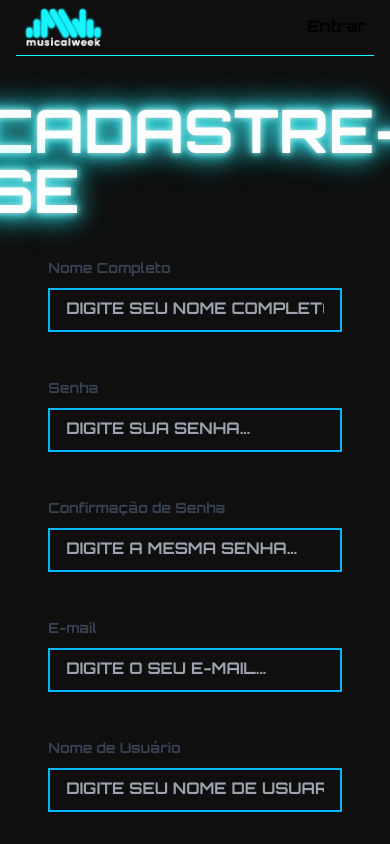
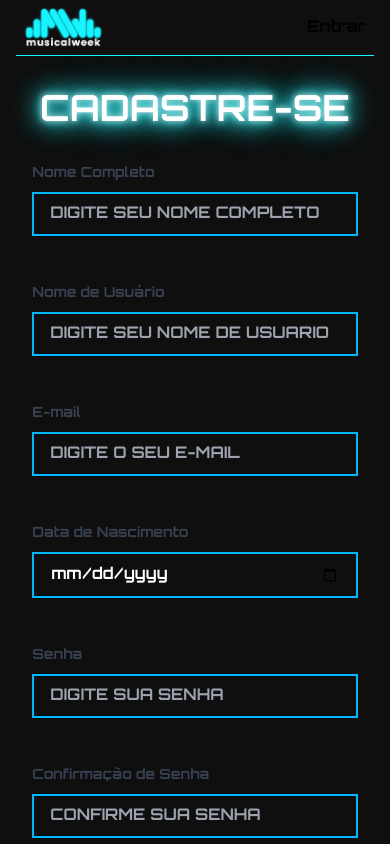
Before and after one commit to meira03/musicalweek, a Next.js app: page /en/cadastro in a window 390 px wide. Shown: the top 844 px of the page. Built offline with nearby package versions, Linux system fonts and the light colour scheme; no server answers.

Commit message:
Ajustes na responsividade e layout

```diff
--- a/src/app/[lang]/alterar-perfil/page.js
+++ b/src/app/[lang]/alterar-perfil/page.js
@@ -9,8 +9,9 @@ export const metadata = {
 export default async function AlterarPerfil() {
 
   const res = await perfilUsuario();
+  console.log(res)
 
-  const initialBirthdayValue = res ? formatDateForState(res.perfil.data_nasc) : '';
+  const initialBirthdayValue = res ? formatDateForState(res.data_nasc) : '';
 
   function formatDateForState(dateString) {
     if (!dateString) return '';
@@ -20,7 +21,7 @@ export default async function AlterarPerfil() {
 
   return (
     <main className="mx-auto sm:max-w-7xl px-2 sm:px-6 lg:px-8 min-h-[80vh] flex justify-center items-center">
-      <div className="bg-black-100 dark:bg-black-300 max-w-md p-8 rounded shadow w-4/5 sm:w-1/2">
+      <div className="bg-black-100 dark:bg-black-300 max-w-md p-4 sm:p-8 rounded shadow w-full sm:w-4/5 lg:w-1/2">
         <h1 className="text-white dark:text-white text-center text-3xl font-bold uppercase">
           ALTERAR PERFIL
         </h1>
@@ -31,14 +32,14 @@ export default async function AlterarPerfil() {
             id="completeName"
             type="text"
             name="completeName"
-            value={res.perfil.nome}
+            value={res.nome}
             className="border rounded bg-white py-2 px-4 w-full"
           />
           <InputField
             id="nickname"
             type="text"
             name="nickname"
-            value={res.perfil.nick}
+            value={res.nick}
             className="border rounded bg-white py-2 px-4 w-full"
           />
           <InputField
--- a/src/app/[lang]/alterar-senha/page.js
+++ b/src/app/[lang]/alterar-senha/page.js
@@ -128,8 +128,7 @@ export default function AlteraSenha() {
 
   return (
     <main className="mx-auto sm:max-w-7xl px-2 sm:px-6 lg:px-8 min-h-[80vh] flex justify-center items-center">
-
-      <div className="bg-gray-100 dark:bg-zinc-800 max-w-md p-8 rounded shadow w-4/5 sm:w-1/2">
+      <div className="bg-gray-100 dark:bg-zinc-800 max-w-md p-4 sm:p-8 rounded shadow w-full sm:w-4/5 md:w-1/2">
         <h1 className="dark:text-white text-center text-3xl font-bold mb-6 uppercase">
           ALTERAR SENHA
         </h1>
--- a/src/app/[lang]/cadastro/page.js
+++ b/src/app/[lang]/cadastro/page.js
@@ -8,6 +8,7 @@ import { register } from '@/utils/forms';
 export default function Cadastro() {
   const router = useRouter();
   const [message, setMessage] = useState('');
+
 
   async function onRegister(formData) {
     if (document.getElementById("passwordConfirmation").value == "" || document.getElementById("nickname").value == "" || document.getElementById("completeName").value == "" || document.getElementById("email").value == "" || document.getElementById("passwordCadastro").value == "") {
@@ -39,7 +40,6 @@ export default function Cadastro() {
       }
       return
     }
-
     if (document.getElementById("passwordCadastro").value === document.getElementById("passwordConfirmation").value) {
       const res = await register(formData)
       if (res.redirect === true) {
@@ -54,17 +54,41 @@ export default function Cadastro() {
   }
 
   return (
-    <main className="min-h-screen bg-black-100 dark:bg-black-300 text-white h-full flex flex-col justify-center items-center p-8">
-      <h1 className="flex justify-center neon-text text-6xl uppercase font-semibold mb-8">
+    <main className="min-h-screen bg-black-100 dark:bg-black-300 text-white h-full flex flex-col justify-center items-center p-4 md:p-8 max-w-screen-md mx-auto">
+      <h1 className="text-center neon-text text-4xl sm:text-5xl md:text-6xl uppercase font-semibold mb-8">
         CADASTRE-SE
       </h1>
+      <form action={onRegister} className="w-full max-w-2xl">
         <div className="grid grid-cols-1 sm:grid-cols-2 gap-4 mx-auto w-full">
           <div className="mb-4 sm:col-span-1">
             <Input
               id="completeName"
               type="text"
               name="completeName"
-            placeholder="DIGITE SEU NOME COMPLETO..."
+              placeholder="DIGITE SEU NOME COMPLETO"
+            />
+          </div>
+          <div className="mb-4 sm:col-span-1">
+            <Input
+              id="nickname"
+              type="text"
+              name="nickname"
+              placeholder="DIGITE SEU NOME DE USUÁRIO"
+            />
+          </div>
+          <div className="mb-4 sm:col-span-1">
+            <Input
+              id="email"
+              type="text"
+              name="email"
+              placeholder="DIGITE O SEU E-MAIL"
+            />
+          </div>
+          <div className="mb-4 sm:col-span-1">
+            <Input
+              id="birthday"
+              type="date"
+              name="birthday"
             />
           </div>
           <div className="mb-4 sm:col-span-1">
@@ -72,7 +96,7 @@ export default function Cadastro() {
               id="passwordCadastro"
               type="password"
               name="senha"
-            placeholder="DIGITE SUA SENHA..."
+              placeholder="DIGITE SUA SENHA"
             />
           </div>
           <div className="mb-4 sm:col-span-1">
@@ -80,31 +104,7 @@ export default function Cadastro() {
               id="passwordConfirmation"
               type="password"
               name="passwordConfirmation"
-            placeholder="DIGITE A MESMA SENHA..."
-          />
-        </div>
-        <div className="mb-4 sm:col-span-1">
-          <Input
-            id="email"
-            type="text"
-            name="email"
-            placeholder="DIGITE O SEU E-MAIL..."
-          />
-        </div>
-        <div className="mb-4 sm:col-span-1">
-          <Input
-            id="nickname"
-            type="text"
-            name="nickname"
-            placeholder="DIGITE SEU NOME DE USUÁRIO..."
-          />
-        </div>
-        <div className="mb-4 sm:col-span-1">
-          <Input
-            id="birthday"
-            type="date"
-            name="birthday"
-            placeholder="APONTE SUA DATA DE NASCIMENTO..."
+              placeholder="CONFIRME SUA SENHA"
             />
           </div>
           <div className="mb-4 sm:col-span-2 flex justify-center mx-4 sm:mx-auto sm:max-w-sm">
@@ -124,6 +124,7 @@ export default function Cadastro() {
             JÁ POSSUO UMA CONTA (LOGIN)
           </Link>
         </div>
+      </form>
     </main>
   );
 }
--- a/src/app/[lang]/perfil/page.js
+++ b/src/app/[lang]/perfil/page.js
@@ -75,20 +75,20 @@ export default async function Perfil({ params }) {
               <div>
                 <p className="font-medium">NOME COMPLETO:</p>
                 <div className='border-2 border-neon-blue-100 py-1'>
-                  <p className="hover:text-gray-500 transition">{res.nome}</p>
+                  <p className="hover:text-gray-500 transition ml-2">{res.nome}</p>
                 </div>
               </div>
               <div>
                 <p className="font-medium">E-MAIL:</p>
                 <div className='border-2 border-neon-blue-100 py-1'>
-                  <p className="hover:text-gray-500 transition" style={{ wordWrap: 'break-word' }}>{res.email}</p>
+                  <p className="hover:text-gray-500 transition ml-2" style={{ wordWrap: 'break-word' }}>{res.email}</p>
                 </div>
               </div>
               <div>
                 <p className="font-medium">DATA DE NASCIMENTO:</p>
 
                 <div className='border-2 border-neon-blue-100 py-1'>
-                  <p className="hover:text-gray-500 transition">{res.data_nasc}</p>
+                  <p className="hover:text-gray-500 transition ml-2">{res.data_nasc}</p>
                 </div>
               </div>
 
--- a/src/app/[lang]/planos/EscolherPlano.js
+++ b/src/app/[lang]/planos/EscolherPlano.js
@@ -23,7 +23,7 @@ export default function EscolherPlano({ plano, selecionado, onSelect, enviarPlan
   return (
     <div
       id={`div-${index}`}
-      className={`p-6 border border-gray-600  shadow-md text-center flex flex-col justify-between hover:bg-gray-800 transition duration-300`}>
+      className={`p-6 border border-gray-600 shadow-md text-center flex flex-col justify-between hover:bg-gray-800 transition duration-300`}>
       <div>
         <h2 className="text-2xl neon-text uppercase font-medium mb-4">{plano.nome}</h2>
         <p className="text-xl text-white font-bold mb-4">{plano.preco}</p>
--- a/src/app/[lang]/planos/page.js
+++ b/src/app/[lang]/planos/page.js
@@ -89,7 +89,7 @@ export default function Planos() {
 
   return (
     <div className="flex text-white border-solid border-2 items-center min-h-screen">
-      <div className="container m-auto py-10 px-8 border-solid border-2 ">
+      <div className="container m-auto py-10 px-8">
         <h1 className="neon-text text-4xl uppercase font-semibold mb-6 text-center">Planos e Preços</h1>
         <p className="text-lg font-semibold mb-8 text-center">
           Escolha o plano que melhor atenda à sua necessidade e aproveite por completo os benefícios da nossa aplicação com os planos pagos. Descubra um universo de músicas em um só lugar.
@@ -114,7 +114,7 @@ export default function Planos() {
           className="modal fixed inset-0 flex items-center justify-center z-50"
           overlayClassName="modal-overlay fixed inset-0 bg-black"
         >
-          <div className="bg-zinc-950 p-6 border border-gray-600 shadow-lg w-1/2 h-1/2 mx-auto flex flex-col items-center justify-center">
+          <div className="bg-zinc-950 p-8 border border-gray-600 shadow-lg w-3/4 sm:w-2/4 h-3/4 sm:h-2/4 mx-auto flex flex-col items-center justify-center">
             <h2 className="text-4xl font-semibold mb-5 neon-text uppercase">Parabéns</h2>
             <p className="text-2xl mb-12 ">Seu plano foi atualizado com sucesso!</p>
             <button
--- a/src/components/deletarConta/botaoDeletarConta.js
+++ b/src/components/deletarConta/botaoDeletarConta.js
@@ -25,11 +25,10 @@ export default function DeleteAccount() {
 
     const res = deleteAccount(token);
 
-    router.push('/home')
+    router.push('/')
 
     setDeleting(false);
     setShowConfirmationModal(false);
-
   };
 
   return (
@@ -50,8 +49,8 @@ export default function DeleteAccount() {
         className="modal fixed inset-0 flex items-center justify-center z-50"
         overlayClassName="modal-overlay fixed inset-0 bg-black"
       >
-        <div className="bg-zinc-950 p-6 border border-gray-600 rounded-lg shadow-lg w-1/2 h-1/2 mx-auto flex flex-col items-center justify-center">
-          <h2 className="text-4xl font-semibold mb-6 text-black">Confirma a Exclusão da Conta?</h2>
+        <div className="bg-zinc-950 p-4 md:p-6 border border-gray-600 rounded-lg shadow-lg w-full md:w-1/2 lg:w-1/2 mx-auto flex flex-col items-center justify-center">
+          <h2 className="text-4xl font-semibold mb-6 text-black ">Confirma a Exclusão da Conta?</h2>
           <p className="text-xl mb-6 text-black">Tem certeza de que deseja excluir sua conta?</p>
           <div className="flex space-x-4">
             <button
```
Lines whose indentation alone changed are shown as unchanged.
